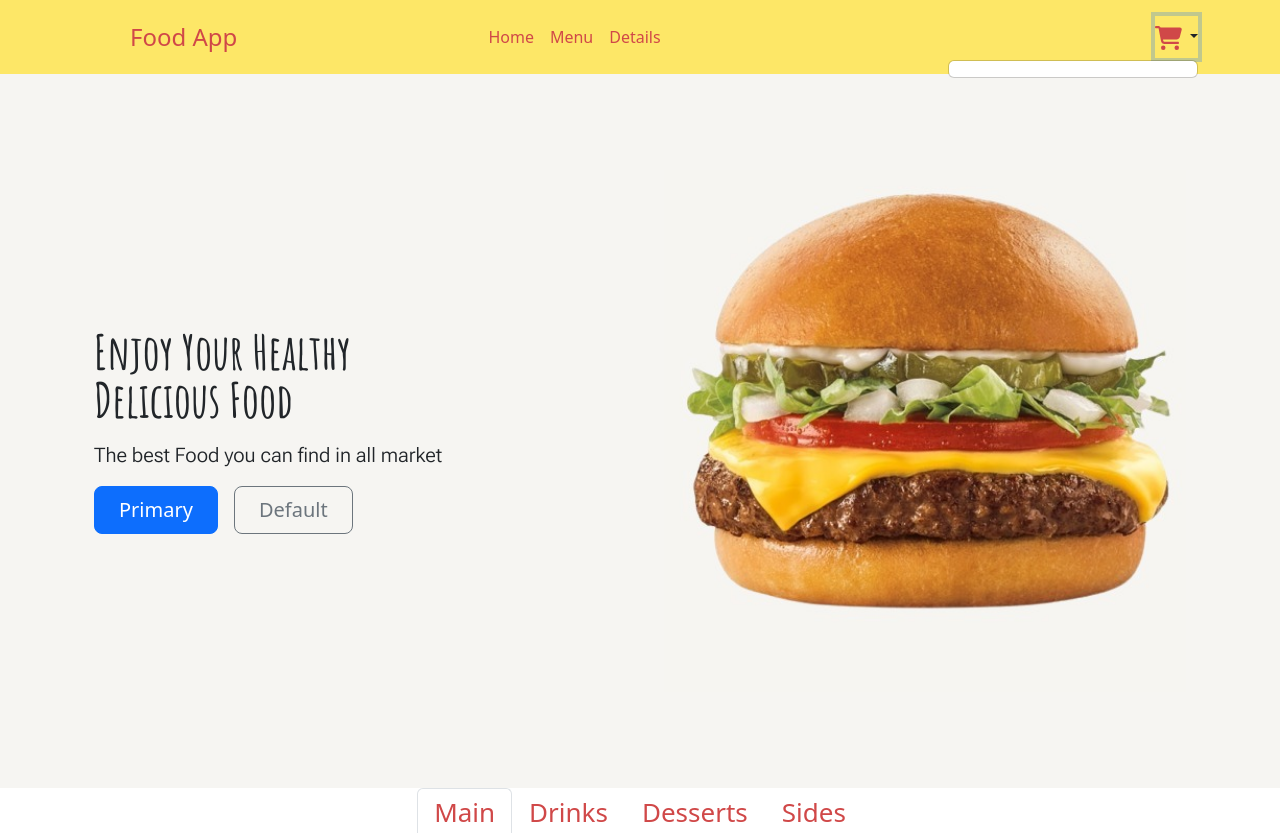
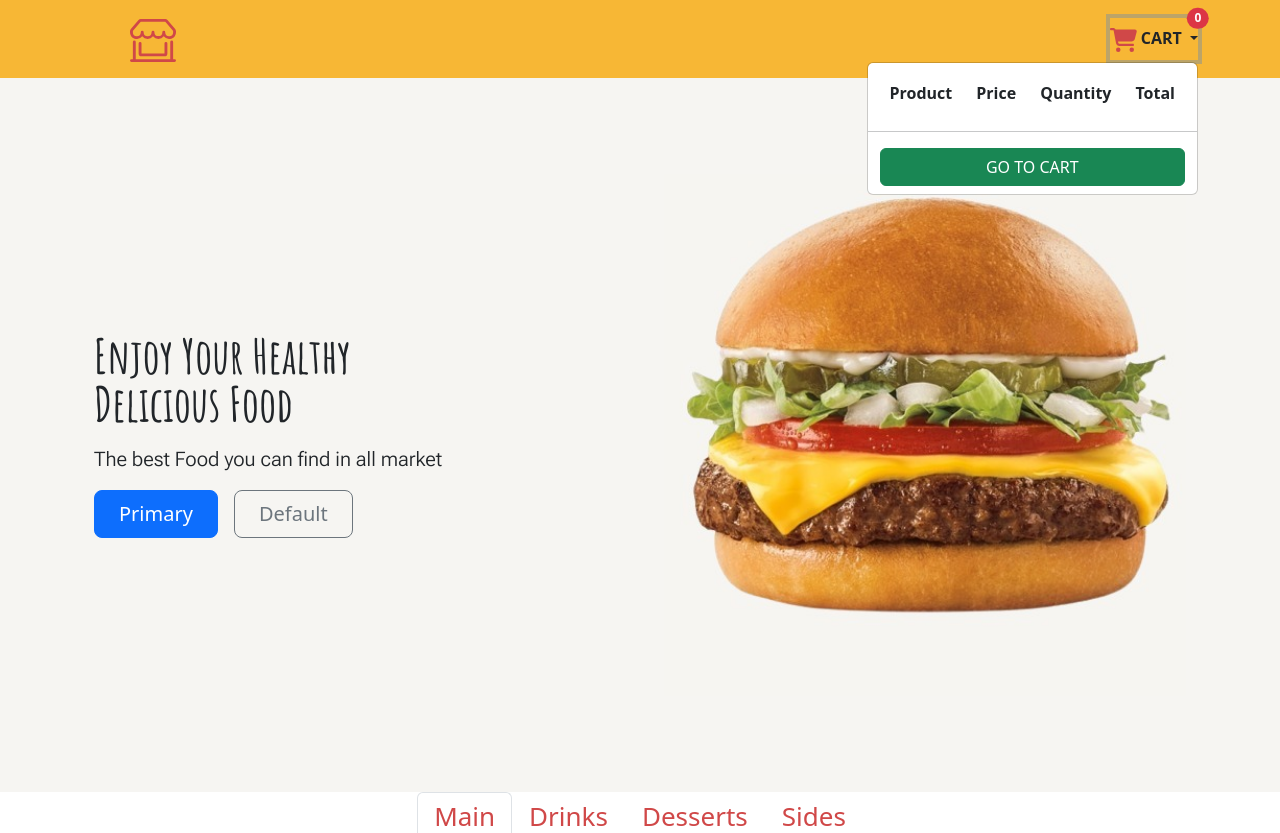
Before and after one commit to bardack134/Django-Food-App, a Django app: page /home/ in a window 1280 px wide, after a click that opens the changed part. Shown: the top 833 px of the page. Run offline with Django 4.2, Linux system fonts and the light colour scheme; data comes from the database, SQL or seed files in the repository; both versions use the stored data as it was after the commit.

Commit message:
Create the url for the 'delete_item view, adding items to the cart, cart items showed in the nav-bar-cart icon

```diff
--- a/food/templates/food/base.html
+++ b/food/templates/food/base.html
@@ -30,19 +30,23 @@
 <body>
 
     <!-- Nav bar -->
-    <header class="p-3" style="background-color: #FDE767;">
+    <header class="p-3" style="background-color: #f7b735;">
         <div class="container">
             <div class="d-flex flex-wrap align-items-center justify-content-center justify-content-lg-start">
                 <a href="/" class="d-flex align-items-center mb-3 mb-md-0 me-md-auto text-decoration-none">
                     <svg class="bi me-2" width="40" height="32">
                         <use xlink:href="#bootstrap"></use>
                     </svg>
-                    <span class="fs-4" style="color: #D04848;">Food App</span>
+                    <span class="fs-4" style="color: #D04848;"><svg xmlns="http://www.w3.org/2000/svg" width="46"
+                            height="46" fill="currentColor" class="bi bi-shop-window" viewBox="0 0 16 16">
+                            <path
+                                d="M2.97 1.35A1 1 0 0 1 3.73 1h8.54a1 1 0 0 1 .76.35l2.609 3.044A1.5 1.5 0 0 1 16 5.37v.255a2.375 2.375 0 0 1-4.25 1.458A2.37 2.37 0 0 1 9.875 8 2.37 2.37 0 0 1 8 7.083 2.37 2.37 0 0 1 6.125 8a2.37 2.37 0 0 1-1.875-.917A2.375 2.375 0 0 1 0 5.625V5.37a1.5 1.5 0 0 1 .361-.976zm1.78 4.275a1.375 1.375 0 0 0 2.75 0 .5.5 0 0 1 1 0 1.375 1.375 0 0 0 2.75 0 .5.5 0 0 1 1 0 1.375 1.375 0 1 0 2.75 0V5.37a.5.5 0 0 0-.12-.325L12.27 2H3.73L1.12 5.045A.5.5 0 0 0 1 5.37v.255a1.375 1.375 0 0 0 2.75 0 .5.5 0 0 1 1 0M1.5 8.5A.5.5 0 0 1 2 9v6h12V9a.5.5 0 0 1 1 0v6h.5a.5.5 0 0 1 0 1H.5a.5.5 0 0 1 0-1H1V9a.5.5 0 0 1 .5-.5m2 .5a.5.5 0 0 1 .5.5V13h8V9.5a.5.5 0 0 1 1 0V13a1 1 0 0 1-1 1H4a1 1 0 0 1-1-1V9.5a.5.5 0 0 1 .5-.5" />
+                        </svg></span>
                 </a>
                 <ul class="nav col-12 col-lg-auto me-lg-auto mb-2 justify-content-center mb-md-0">
-                    <li><a href="#" class="nav-link px-2" style="color: #D04848;">Home</a></li>
+                    <!-- <li><a href="#" class="nav-link px-2" style="color: #D04848;">Home</a></li>
                     <li><a href="#" class="nav-link px-2" style="color: #D04848;">Menu</a></li>
-                    <li><a href="#" class="nav-link px-2" style="color: #D04848;">Details</a></li>
+                    <li><a href="#" class="nav-link px-2" style="color: #D04848;">Details</a></li> -->
                 </ul>
 
                 <!-- Start Cart -->
@@ -51,49 +55,137 @@
 
                     <!-- nav item indicates that the element is a navigation item -->
                     <!-- dropdown: This class is used to create a pull down menu component -->
-                    <li class="nav-item dropdown ">
+                    <li class="  nav-item dropdown ">
 
                         <!-- dropdown-toggle indicates that it is a  pull down menu item. This is the link that opens the  pull down menu. -->
-                        <a class="nav-link dropdown-toggle" href="#" id="navbarDropdown" role="button"
+                        <a class="nav-link dropdown-toggle position-relative" href="#" id="navbarDropdown" role="button"
                             data-bs-toggle="dropdown" aria-expanded="false">
-                            <!-- font awesome -->
 
+
+                            <!-- font awesome cart-->
                             <svg xmlns="http://www.w3.org/2000/svg" height="24" width="27"
                                 viewBox="0 0 576 512"><!--!Font Awesome Free 6.6.0 by @fontawesome - https://fontawesome.com License - https://fontawesome.com/license/free Copyright 2024 Fonticons, Inc.-->
                                 <path fill="#d04848"
                                     d="M0 24C0 10.7 10.7 0 24 0L69.5 0c22 0 41.5 12.8 50.6 32l411 0c26.3 0 45.5 25 38.6 50.4l-41 152.3c-8.5 31.4-37 53.3-69.5 53.3l-288.5 0 5.4 28.5c2.2 11.3 12.1 19.5 23.6 19.5L488 336c13.3 0 24 10.7 24 24s-10.7 24-24 24l-288.3 0c-34.6 0-64.3-24.6-70.7-58.5L77.4 54.5c-.7-3.8-4-6.5-7.9-6.5L24 48C10.7 48 0 37.3 0 24zM128 464a48 48 0 1 1 96 0 48 48 0 1 1 -96 0zm336-48a48 48 0 1 1 0 96 48 48 0 1 1 0-96z" />
                             </svg>
+                            <!-- end font awesome -->
 
-                            <!-- end font awesome -->
+
+                            <!-- Code to show the number of items in the cart, in the nav bar -->
+                            <span
+                                class="position-absolute top-0 start-100 translate-middle badge rounded-pill bg-danger">
+
+                                {{request.session.cart.items|length}}
+
+                            </span>
+                            <!-- end number of items -->
+                            <strong class=""> CART</strong>
                         </a>
+
 
                         <!-- "dropdown-menu-end": Align the menu to the right.  -->
                         <!-- "dropdown-menu": Container for the dropdown menu. The items within this list (<li>) represent the menu options. -->
                         <ul class="dropdown-menu dropdown-menu-end" aria-labelledby="navbarDropdow">
                             <!-- aria-labelledby: This attribute indicates that the dropdown menu is associated with the element with the id navbarDropdown, for accessibility.     -->
 
+
+                            <!-- title of the products information inside the cart  -->
+                             <!-- Each cart item is represented by a 'dropdown-item'.  -->
+                            <li class="dropdown-item">
+
+
+                                <!--the following class Line up the titles and products equally in a row. -->
+                                <!-- https://getbootstrap.com/docs/5.3/utilities/flex/#justify-content -->
+                                <div class="container d-flex justify-content-center">
+                                    <div><strong>Product</strong></div>
+
+                                </div>
+
+
+                                <div class="container d-flex justify-content-center">
+                                    <div><strong>Price</strong></div>
+
+                                </div>
+
+
+                                <div class="container d-flex justify-content-center">
+
+                                    <div><strong>Quantity</strong></div>
+
+                                </div>
+
+
+                                <div class="container d-flex justify-content-center">
+
+                                    <div><strong>Total</strong></div>
+                                </div>
+
+                            </li>
+
+
+                            <li>
+                                <!-- horizontal line -->
+                                <hr>
+                            </li>
+
+
                             {% for key, value in request.session.cart.items %}
                             <!-- Cart products are saved in the 'request.session' so we can easily access them -->
 
-                            <!-- cart elements -->
+                            <!-- cart elements or cart products with his information -->
                             <li>
+
                                 <a class="  dropdown-item" href="#">
-                                    <!-- Each cart item is represented by a dropdown-item.  -->
+                                    <!-- Each cart item is represented by a 'dropdown-item'.  -->
 
-                                    <div class="container d-flex align-items-center">
-                                        <!-- center and align the content of cart items with container -->
+                                    <!--the following class Line up the titles and products equally in a row. -->
+                                <!-- https://getbootstrap.com/docs/5.3/utilities/flex/#justify-content -->
+                                    <div class="container d-flex justify-content-center align-items-center">
+
                                         <img src="{{value.image}}" alt="" class="img-thumbnail me-2 " />
+
+                                    </div>
+
+
+                                    <div class="container d-flex justify-content-center align-items-center">
+
                                         <div>
-                                            <span>{{value.name}}</span><br>
-                                            <span>${{value.price}}</span>
+                                            <span>{{value.price}}</span><br>
+
                                         </div>
 
-                                        <a class="btn btn-sm btn-danger ms-auto"
-                                            href="{% url 'food:delete_item' product_id=value.product_id product_type=value.type %}">x</a>
+                                    </div>
+
+
+                                    <div class="container d-flex justify-content-center align-items-center">
+
+                                        <div>
+                                            <span>{{value.quantity}}</span><br>
+
+                                        </div>
+
+                                    </div>
+
+
+                                    <div class="container d-flex justify-content-center align-items-center">
+
+                                        <div>
+                                            <span>{{value.subtotal}}</span><br>
+
+                                        </div>
 
                                     </div>
                                 </a>
                             </li>
+
+                            <!-- The following code is to avoid having a horizontal line between the last product in the list and the button -->
+                            <!-- https://docs.djangoproject.com/en/5.0/ref/templates/builtins/ -->
+                            {% if not forloop.last %}
+                            <li>
+                                <!-- horizontal line /True if this is the last time through the loop  -->
+                                <hr>
+                            </li>
+                            {% endif %}
 
                             <!-- bugging proccess, checking if value.type has a value -->
                             <!-- <p>product_id: {{ value.product_id }}, product_type: {{ value.type }}</p> -->
@@ -101,12 +193,20 @@
 
                             <!-- end cart elements -->
 
+                            <div class="container">
+
+                                <button type="button" class=" btn btn-success"
+                                    style="width: 100%;">
+                                    GO TO CART
+                                </button>
+
+                            </div>
+
                         </ul>
-
                     </li>
                 </ul>
+
                 <!-- Finish Cart -->
-
 
 
 
--- a/food/templates/food/index.html
+++ b/food/templates/food/index.html
@@ -134,7 +134,7 @@
                                                 <input type="hidden" name="variant_hash"
                                                     value="12e81e44-e586-446e-a597-121def8d86b4" autocomplete="off">
                                                 <div class="white-action">
-                                                    <div class="product-row clearfix text-center pt-2 pb-3">
+                                                    <div class="clearfix text-center pt-2 pb-3">
                                                         <label class="title-option"
                                                             for="quantity-{{ item.id }}">Cantidad</label>
                                                         <div class="qty-block">
@@ -157,7 +157,7 @@
                                                             </div>
                                                         </div>
                                                     </div>
-                                                    <div class="product-row clearfix">
+                                                    <div class=" container">
 
                                                         <button type="submit" class=" btn btn-success"
                                                             style="width: 100%;">
@@ -263,7 +263,7 @@
                                                 <input type="hidden" name="variant_hash"
                                                     value="12e81e44-e586-446e-a597-121def8d86b4" autocomplete="off">
                                                 <div class="white-action">
-                                                    <div class="product-row clearfix text-center pt-2 pb-3">
+                                                    <div class=" clearfix text-center pt-2 pb-3">
                                                         <label class="title-option"
                                                             for="quantity-{{ item.id }}">Cantidad</label>
                                                         <div class="qty-block">
@@ -286,7 +286,7 @@
                                                             </div>
                                                         </div>
                                                     </div>
-                                                    <div class="product-row clearfix">
+                                                    <div class="container">
 
                                                         <button type="button" class=" btn btn-success"
                                                             style="width: 100%;">
@@ -392,7 +392,7 @@
                                                 <input type="hidden" name="variant_hash"
                                                     value="12e81e44-e586-446e-a597-121def8d86b4" autocomplete="off">
                                                 <div class="white-action">
-                                                    <div class="product-row clearfix text-center pt-2 pb-3">
+                                                    <div class=" clearfix text-center pt-2 pb-3">
                                                         <label class="title-option"
                                                             for="quantity-{{ item.id }}">Cantidad</label>
                                                         <div class="qty-block">
@@ -415,7 +415,7 @@
                                                             </div>
                                                         </div>
                                                     </div>
-                                                    <div class="product-row clearfix">
+                                                    <div class=" container ">
 
                                                         <button type="button" class=" btn btn-success"
                                                             style="width: 100%;">
@@ -518,7 +518,7 @@
                                                 <input type="hidden" name="variant_hash"
                                                     value="12e81e44-e586-446e-a597-121def8d86b4" autocomplete="off">
                                                 <div class="white-action">
-                                                    <div class="product-row clearfix text-center pt-2 pb-3">
+                                                    <div class="clearfix text-center pt-2 pb-3">
                                                         <label class="title-option"
                                                             for="quantity-{{ item.id }}">Cantidad</label>
                                                         <div class="qty-block">
@@ -541,7 +541,7 @@
                                                             </div>
                                                         </div>
                                                     </div>
-                                                    <div class="product-row clearfix">
+                                                    <div class="container ">
 
                                                         <button type="button" class=" btn btn-success"
                                                             style="width: 100%;">
--- a/food/views.py
+++ b/food/views.py
@@ -195,8 +195,3 @@ def clean_cart(request):
 
 
 #TODO: 10. Create the url for the 'delete_item view'
-
-
-
-#TODO: DEBE HABER UNA PAGINA CON LOS DETALLES DE LA COMPRA QUE SE VA HACER
-#TODO: CREAR USER SYSTEM
```
Also changed, not shown: db.sqlite3.
